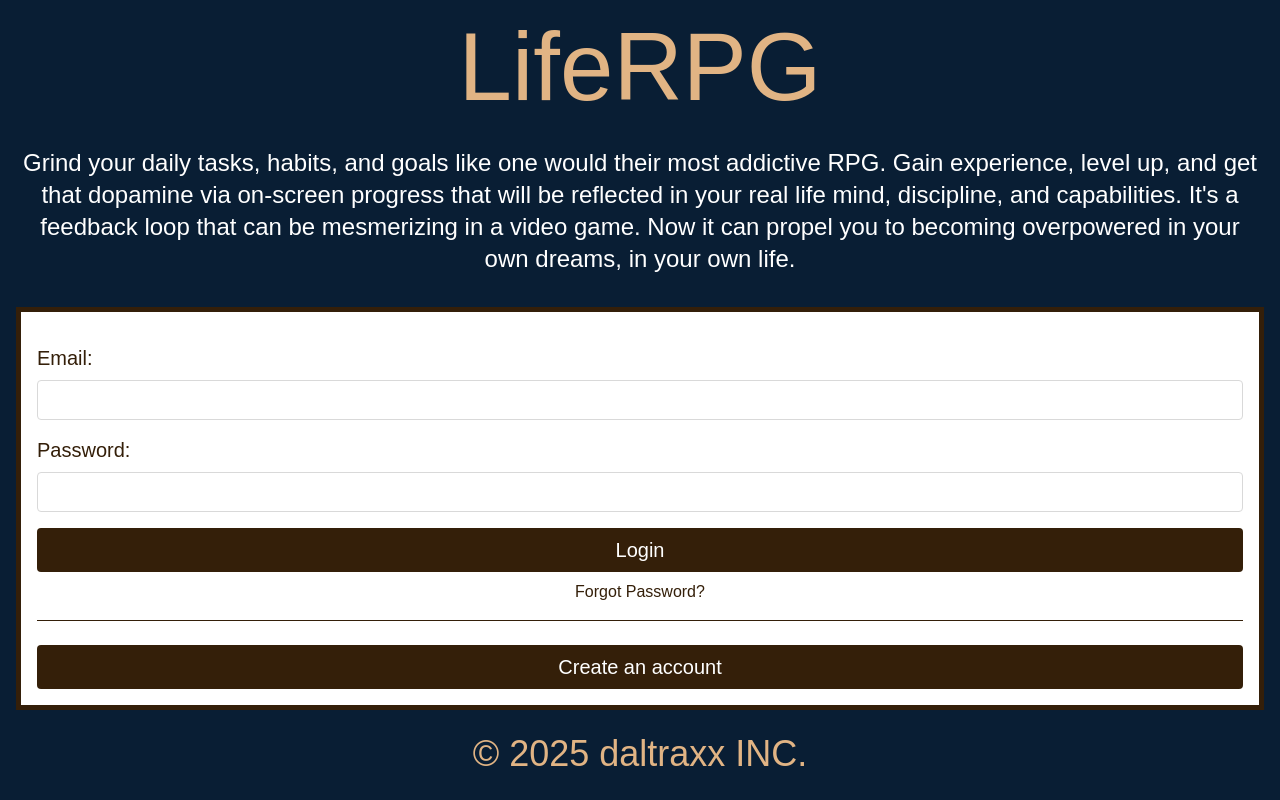
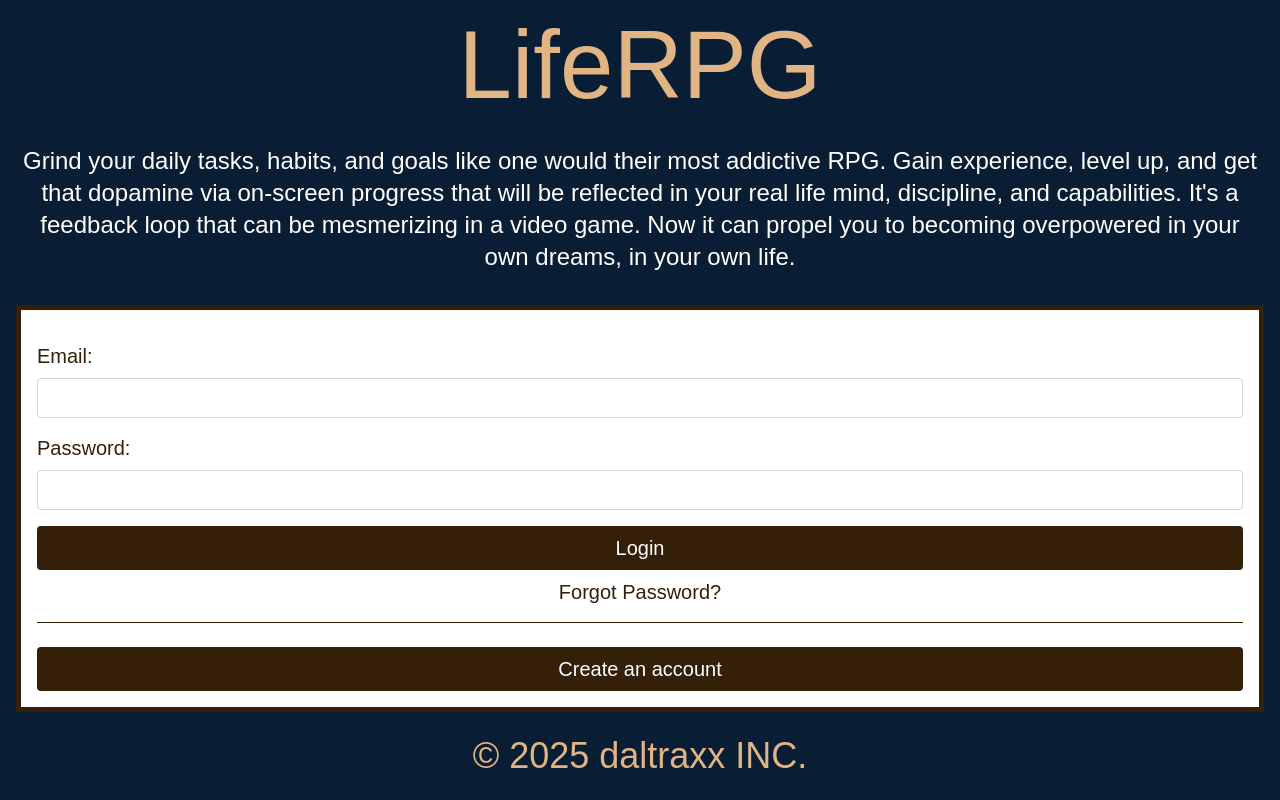
Before and after one commit to Daltraxx/life-rpg, a Next.js app: page / in a window 1280 px wide. Built offline with nearby package versions, Linux system fonts and the light colour scheme; a web font is replaced by a local one.

Commit message:
make forgot password font size 20

```diff
--- a/src/app/ui/LoginPage/LoginForm/LoginForm.tsx
+++ b/src/app/ui/LoginPage/LoginForm/LoginForm.tsx
@@ -35,6 +35,7 @@ export default function LoginForm() {
         <BasicLinkWrapper
           href="/forgot-password"
           className={styles.forgotPasswordLink}
+          fontSize="20"
         >
           Forgot Password?
         </BasicLinkWrapper>
```
